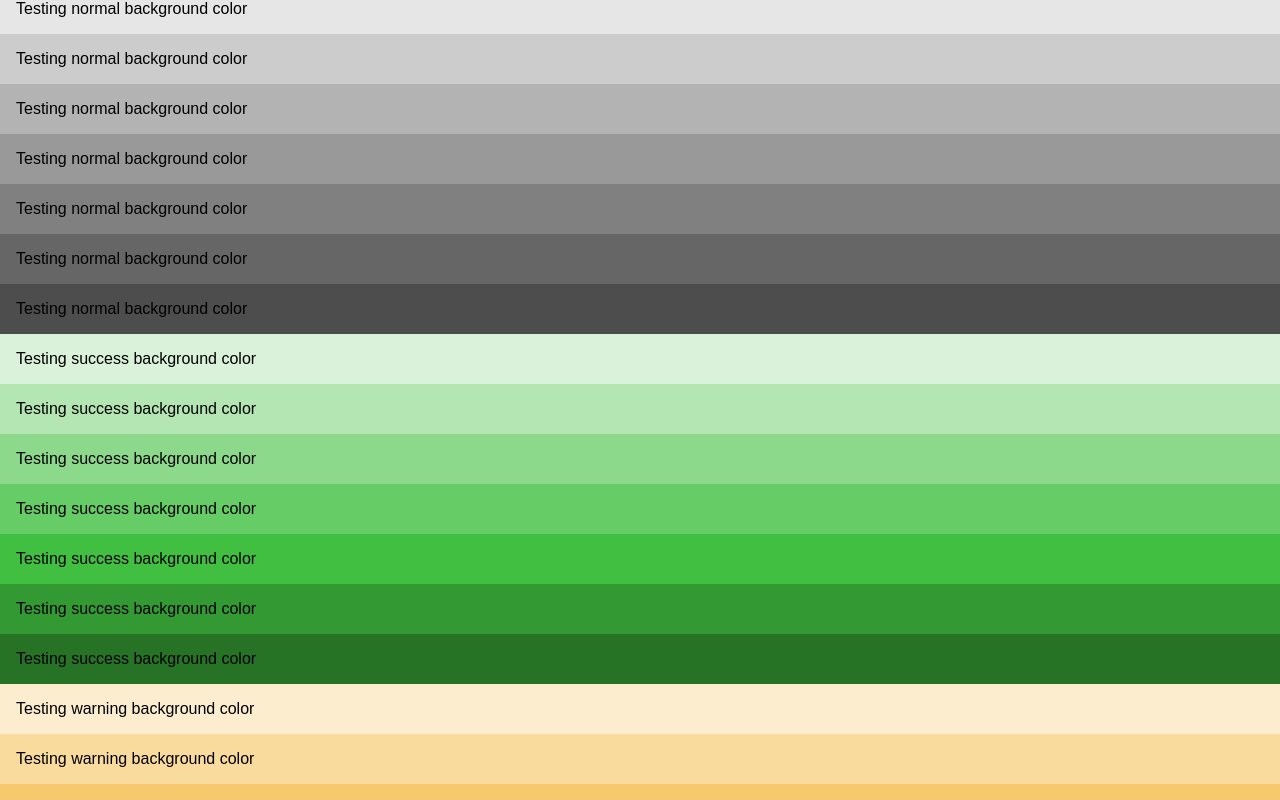
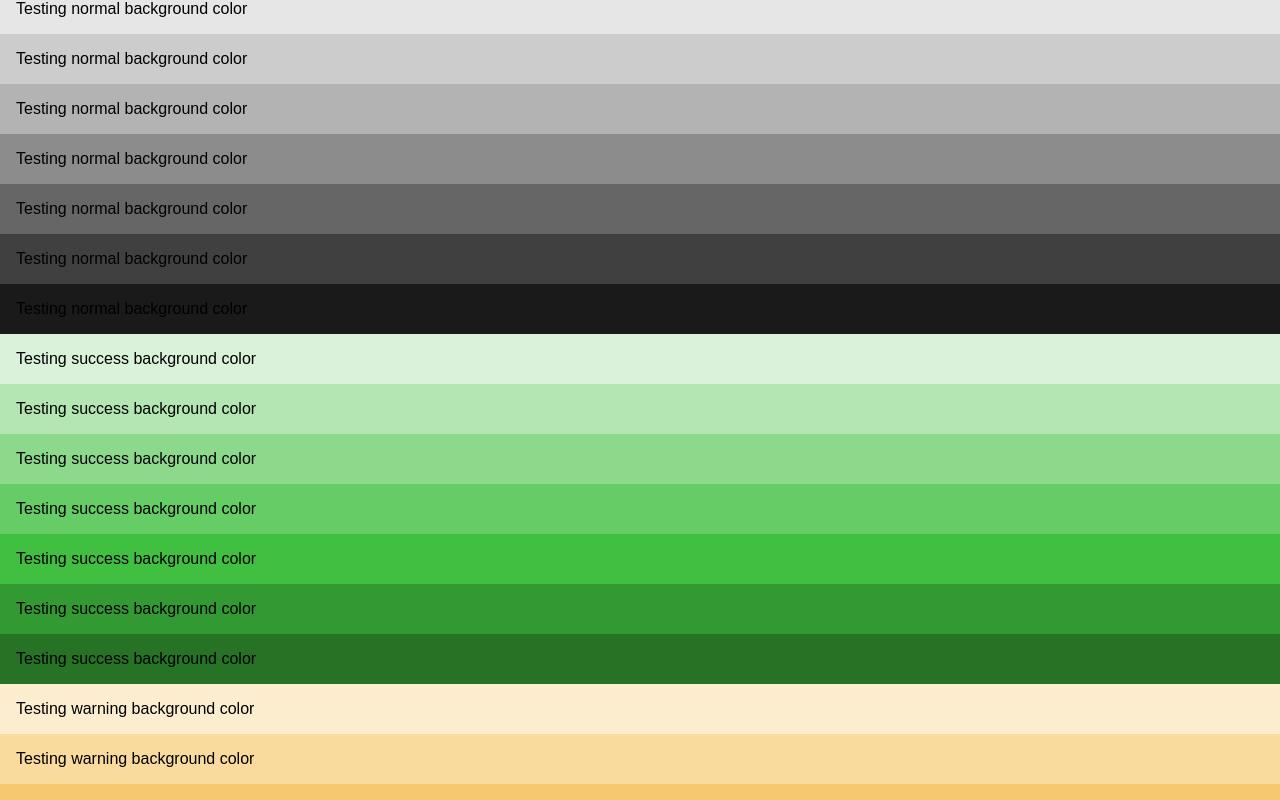
Before and after one commit to thebhaskara/really-basic-web-helpers, a plain HTML site: page src/default-styles/index.test.html in a window 1280 px wide. Shown: the part 938-1738 px from the top of the page. Drawn offline with Linux system fonts and the light colour scheme.

Commit message:
Update normal color shades Adjust normal color shades for better contrast

```diff
--- a/src/default-styles/colors.css
+++ b/src/default-styles/colors.css
@@ -38,10 +38,10 @@
 	--normal-100: hsl(var(--normal-hue), var(--normal-saturation), 90%);
 	--normal-200: hsl(var(--normal-hue), var(--normal-saturation), 80%);
 	--normal-300: hsl(var(--normal-hue), var(--normal-saturation), 70%);
-	--normal-400: hsl(var(--normal-hue), var(--normal-saturation), 60%);
-	--normal-500: hsl(var(--normal-hue), var(--normal-saturation), 50%);
-	--normal-600: hsl(var(--normal-hue), var(--normal-saturation), 40%);
-	--normal-700: hsl(var(--normal-hue), var(--normal-saturation), 30%);
+	--normal-400: hsl(var(--normal-hue), var(--normal-saturation), 55%);
+	--normal-500: hsl(var(--normal-hue), var(--normal-saturation), 40%);
+	--normal-600: hsl(var(--normal-hue), var(--normal-saturation), 25%);
+	--normal-700: hsl(var(--normal-hue), var(--normal-saturation), 10%);
 
 	--success-100: hsl(var(--success-hue), var(--success-saturation), 90%);
 	--success-200: hsl(var(--success-hue), var(--success-saturation), 80%);
```
